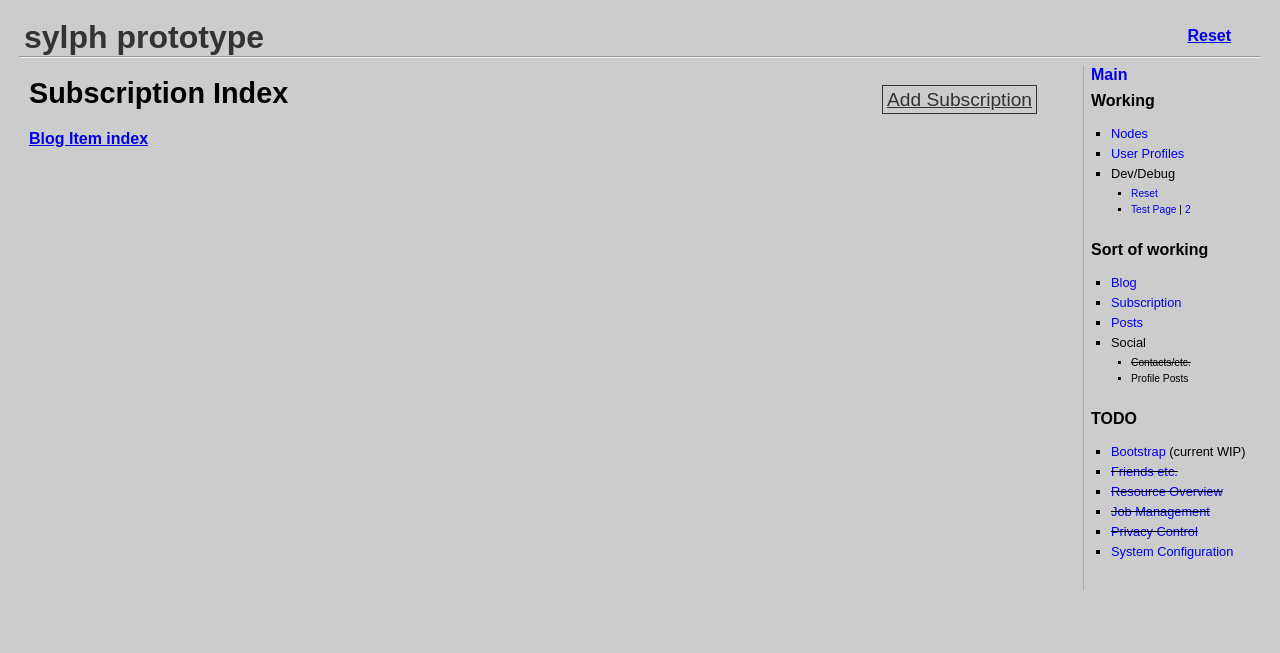
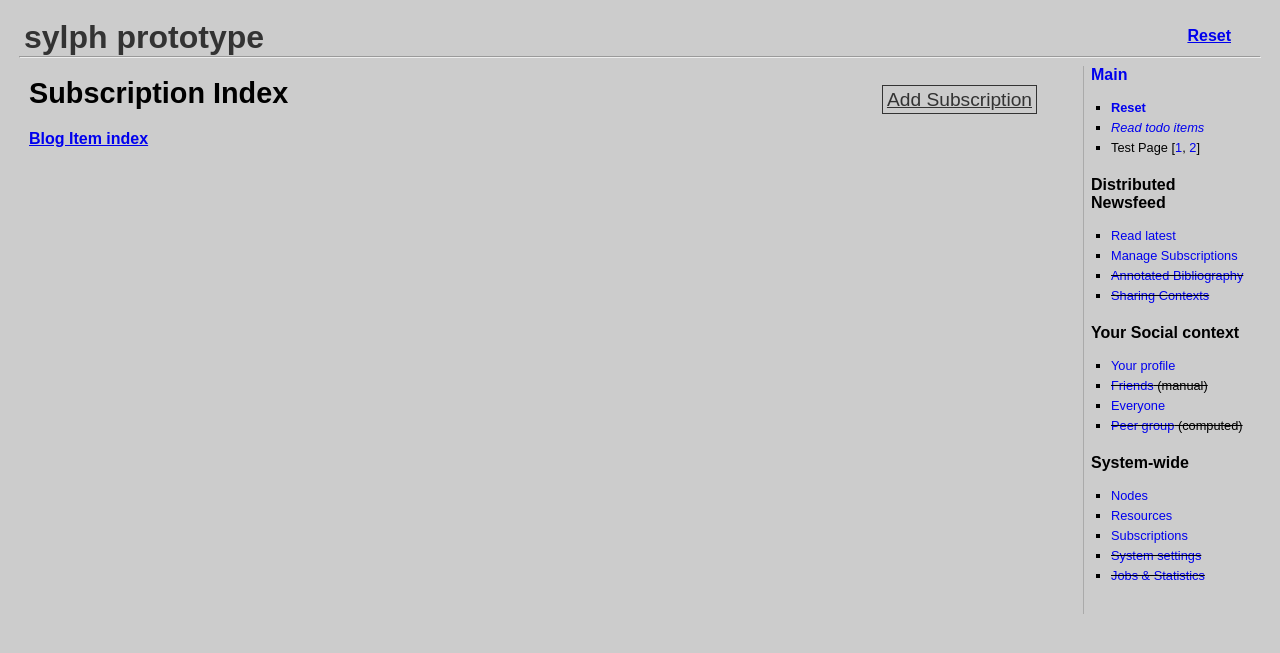
Before and after one commit to spsu/sylph, a Django app: template templates/apps/blog/subscription/index.html in a window 1280 px wide. Shown: the top 653 px of the page. Run offline with Django 3.2, Linux system fonts and the light colour scheme; the template is opened without the code that fills it, so the values that code supplies are empty; some libraries are stand-ins or nearby versions.

Commit message:
Better sidebar

```diff
--- a/templates/sidebar.html
+++ b/templates/sidebar.html
@@ -1,40 +1,33 @@
 <p><strong><a href="/">Main</a></strong></p>
-
-<p><strong>Working</strong></p>
 <ul>
-  <li><a href="/node/">Nodes</a></li>
-  <li><a href="/user/">User Profiles</a></li>
-  <li>Dev/Debug
-	<ul>
-  		<li><a href="/reset/">Reset</a></li>
+	<li><strong><a href="/reset/">Reset</a></strong></li>
+	<li><em><a href="/system/todo/">Read todo items</a></em></li>
 		<li>
-			<a href="/system/test/">Test Page</a> |
-			<a href="/system/test2/">2</a>
+			Test Page [<a href="/system/test/">1</a>, <a href="/system/test2/">2</a>]
 		</li>
-	</ul>
-  </li>
 </ul>
 
-<p><strong>Sort of working</strong></p>
+<p><strong>Distributed Newsfeed</strong></p>
 <ul>
-	<li><a href="/blog/">Blog</a></li>
-	<li><a href="/subscription/">Subscription</a></li>
-	<li><a href="/post/">Posts</a></li>
-	<li>Social
-		<ul>
-			<li><strike>Contacts/etc.</strike></li>
-			<li>Profile Posts<a href=""></a></li>
-		</ul>
-	</li>
+	<li><a href="/blog/">Read latest</a></li>
+	<li><a href="/blog/subscription/">Manage Subscriptions</a></li>
+	<li><strike><a href="#">Annotated Bibliography</a></strike></li>
+	<li><strike><a href="#">Sharing Contexts</a></strike></li>
 </ul>
 
-<p><strong>TODO</strong></p>
+<p><strong>Your Social context</strong></p>
 <ul>
-  <li><a href="/bootstrap/">Bootstrap</a> (current WIP)</li>
-  <li><strike><a href="">Friends etc.</a></strike></li>
-  <li><strike><a href="">Resource Overview</a></strike></li>
-  <li><strike><a href="">Job Management</a></strike></li>
-  <li><strike><a href="">Privacy Control</a></strike></li>
-  <li><a href="/system/">System Configuration</a></li>
+	<li><a href="/user/view/1/" class="good">Your profile</a></li>
+	<li><strike><a href="#">Friends</a> (manual)</strike></li>
+	<li><a href="/user/" class="good">Everyone</a></li>
+	<li><strike><a href="#">Peer group</a> (computed)</strike></li>
+</ul>
 
+<p><strong>System-wide</strong></p>
+<ul>
+	<li><a href="/node/" class="good">Nodes</a></li>
+	<li><a href="/resource/">Resources</a></li>
+	<li><a href="/subscription/">Subscriptions</a></li>
+	<li><strike><a href="">System settings</a></strike></li>
+	<li><strike><a href="">Jobs &amp; Statistics</a></strike></li>
 </ul>
```
Also changed, not shown: templates/apps/blog/index.html (+13 -4 lines).
